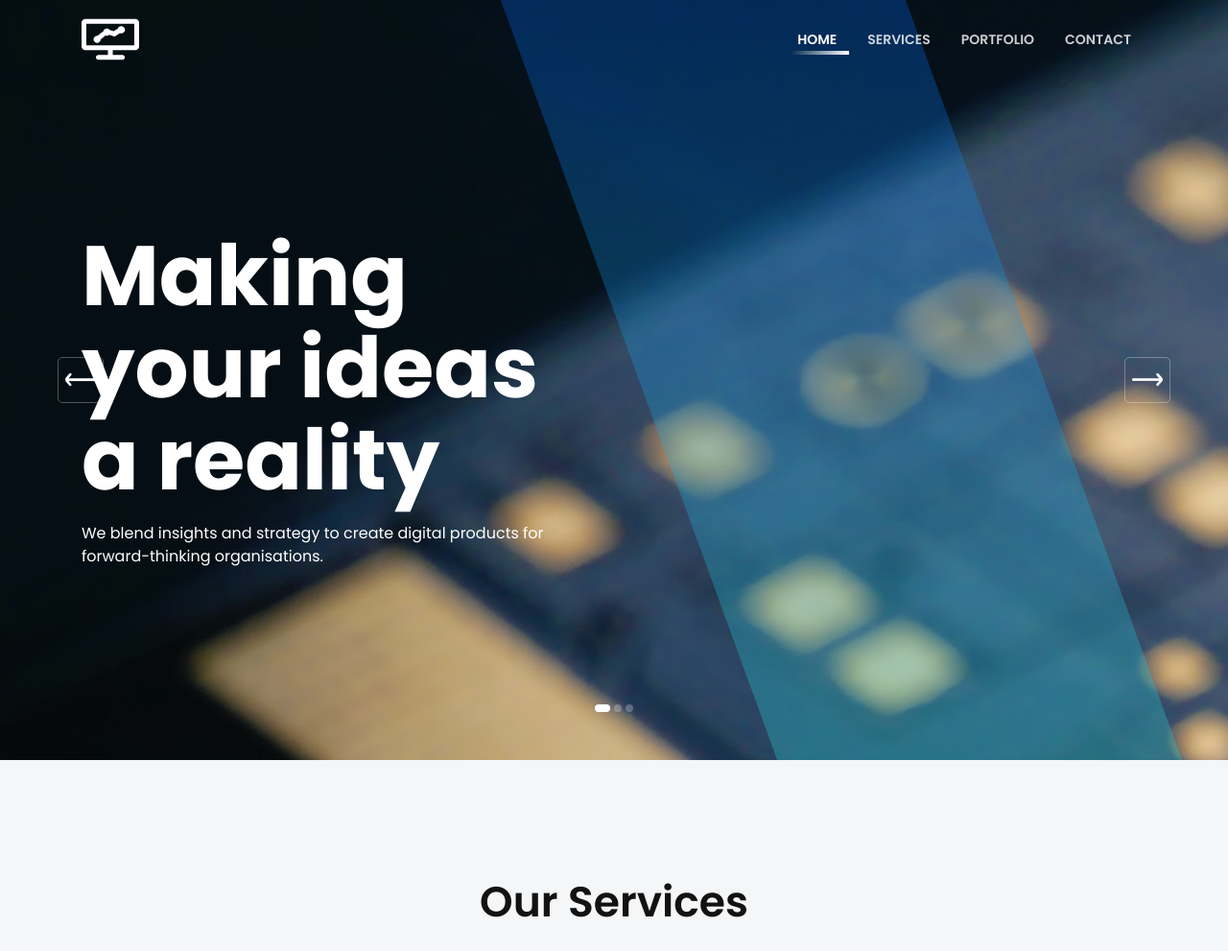
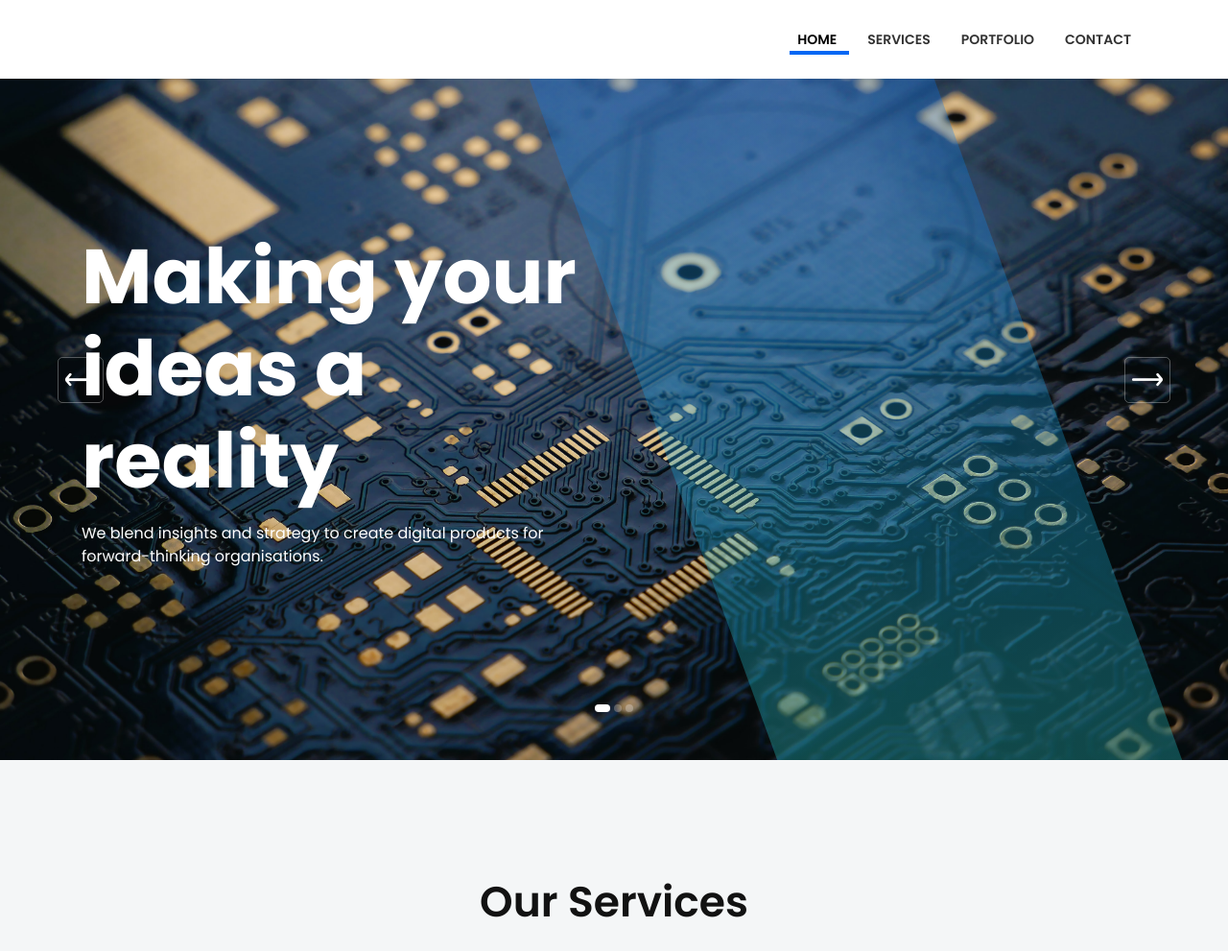
Before and after one commit to ajithkr12/Silicore-Innovations-website, a PHP site: page / in a window 1280 px wide. Shown: the top 991 px of the page at 96% size. Run offline with PHP 8.4, Linux system fonts and the light colour scheme.

Commit message:
Add files via upload

```diff
--- a/assets/css/style.css
+++ b/assets/css/style.css
@@ -2184,6 +2185,7 @@
   width: 100%;
   padding: 6px 0;
   z-index: 99;
+  background-color: #fff;
 }
 .navbar-area .navbar {
   position: relative;
@@ -2262,7 +2264,8 @@
   line-height: 24px;
   font-weight: 600;
   padding: 16px 0;
-  color: #fff;
+  /* color: #fff; */
+  color: #000;
   text-transform: uppercase;
   position: relative;
   opacity: 0.8;
@@ -2291,9 +2294,9 @@
   content: '';
   width: 62px;
   height: 4px;
-  background: -webkit-linear-gradient(left, rgba(5, 5, 5, 0.1) 0%, white 100%);
-  background: -o-linear-gradient(left, rgba(3, 3, 3, 0.1) 0%, white 100%);
-  background: linear-gradient(to right, rgba(12, 12, 12, 0.1) 0%, white 100%);
+  background: -webkit-linear-gradient(left, #0067f4 0%, #0067f4 100%);
+  background: -o-linear-gradient(left, #0067f4 0%, #0067f4 100%);
+  background: linear-gradient(to right, #0067f4 0%, #0067f4 100%);
   left: 50%;
   margin: 0 2px;
   bottom: 12px;
@@ -2425,6 +2428,13 @@
 ===========================*/
 .carousel-item {
   background-color: #0067f4;
+  /* background-color: #2ae719; */
+  /* background-image: url("https://www.w3schools.com/images/w3schools_green.jpg"); */
+  background-position: center center;
+  background-size: cover;
+  background-repeat: no-repeat;
+  width: 100%;
+  height: 100%;
   position: relative; }
   .carousel-item::before {
     position: absolute;
@@ -2475,7 +2485,7 @@
       padding-top: 190px;
       padding-bottom: 150px; } }
   .slider-content .title {
-    font-size: 88px;
+    font-size: 80px;
     line-height: 96px;
     color: #fff;
     font-weight: 700; }
```
Also changed, not shown: other parts of assets/css/style.css (+48 -20 lines).
